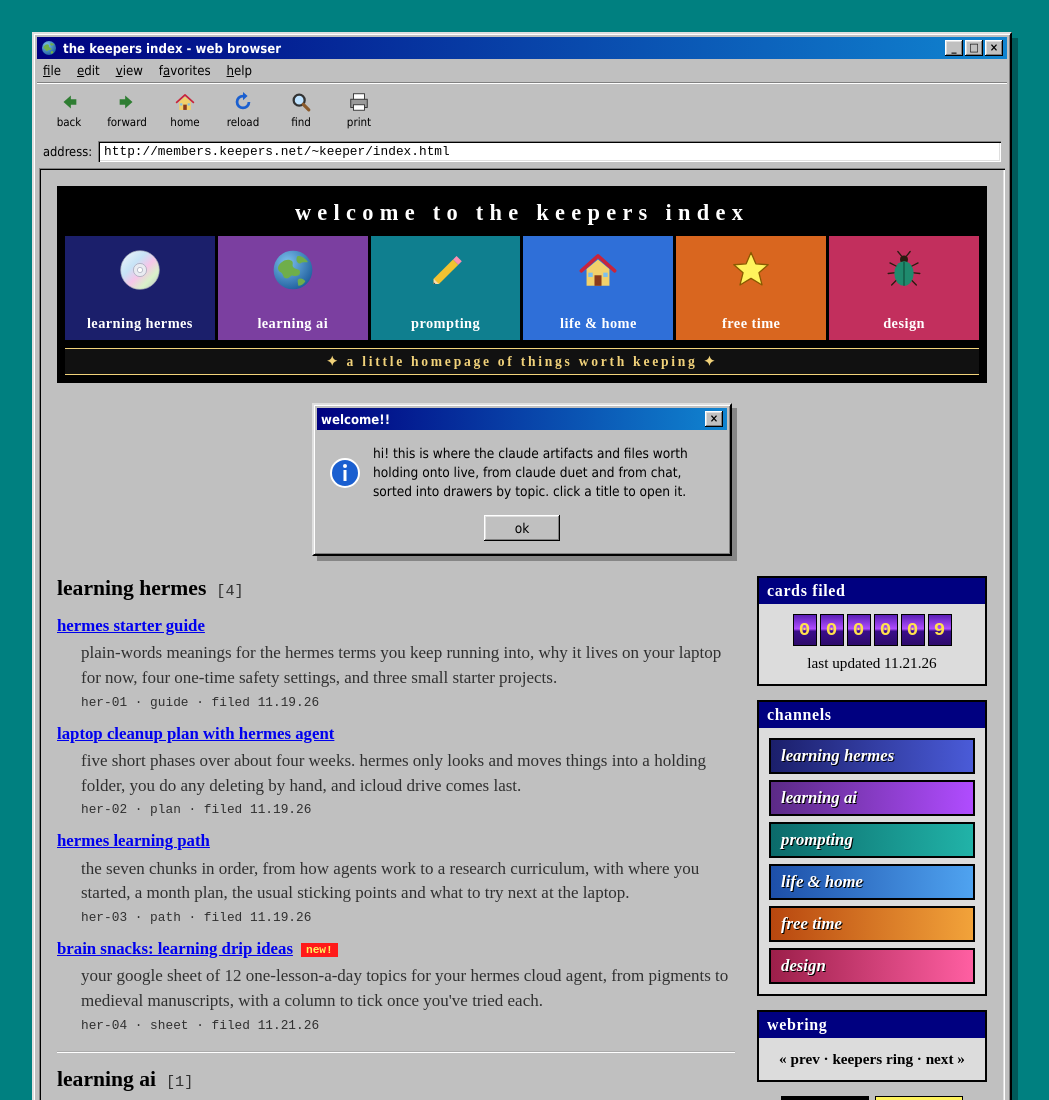
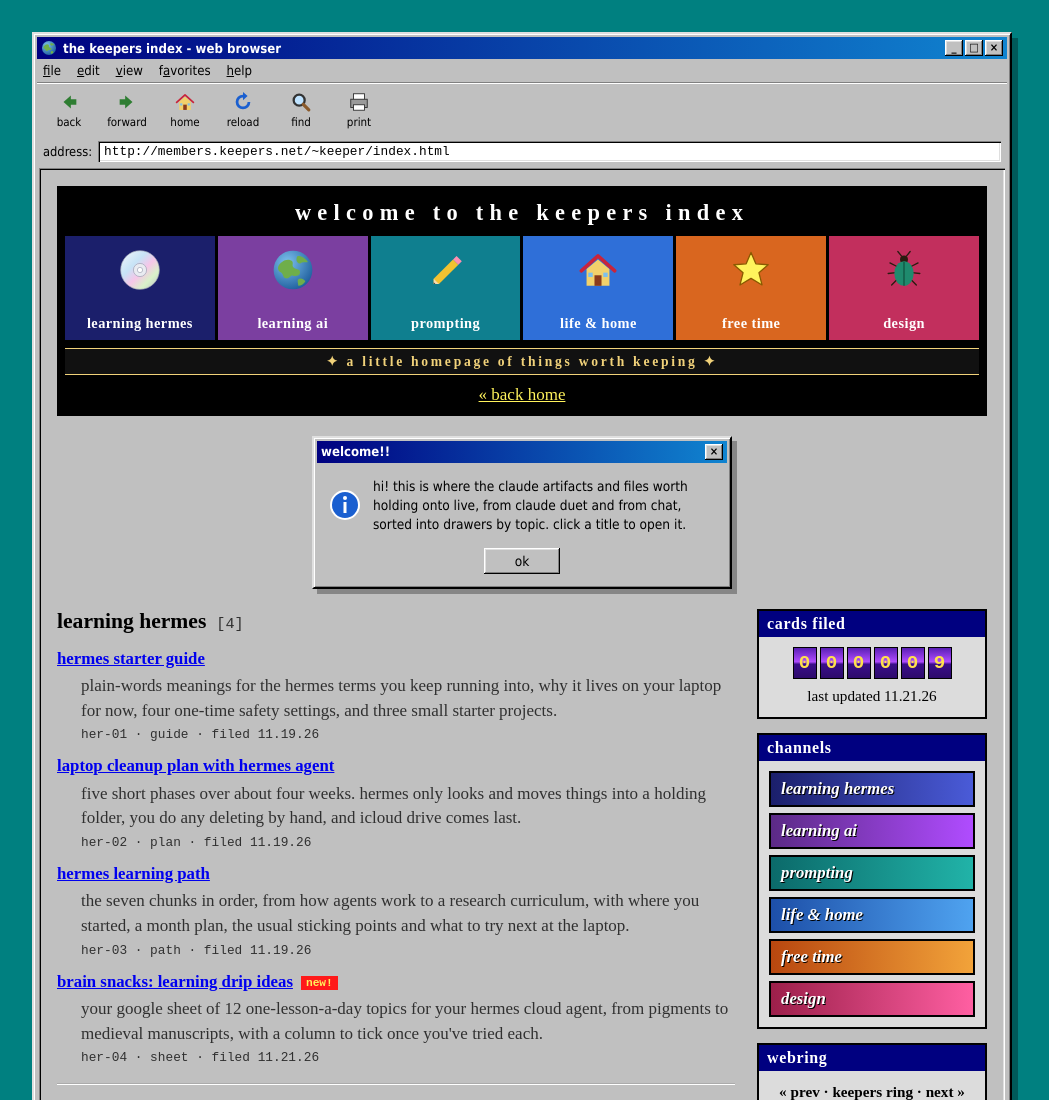
Before and after one commit to morgnh/little-pages, a plain HTML site: page keepers-index.html in a window 1280 px wide. Shown: the top 1100 px of the page, without its empty margins (118-1167 px from the left). Drawn offline with Linux system fonts and the light colour scheme.

Commit message:
Add back home link to keepers index
Co-Authored-By: Claude Opus 5.5 <noreply@anthropic.com>

```diff
--- a/keepers-index.html
+++ b/keepers-index.html
@@ -198,6 +198,7 @@ a:focus-visible, button:focus-visible { outline: 2px dotted var(--ink); outline-
       <div class="banner-top">welcome to the keepers index</div>
       <nav class="panels" id="panels" aria-label="Drawers"></nav>
       <div class="banner-bot">&#10022; a little homepage of things worth keeping &#10022;</div>
+      <p style="text-align:center;margin:8px 0 0"><a href="index.html" style="color:#fff35c">&laquo; back home</a></p>
     </div>
 
     <div class="dlg" id="dlg">
```
